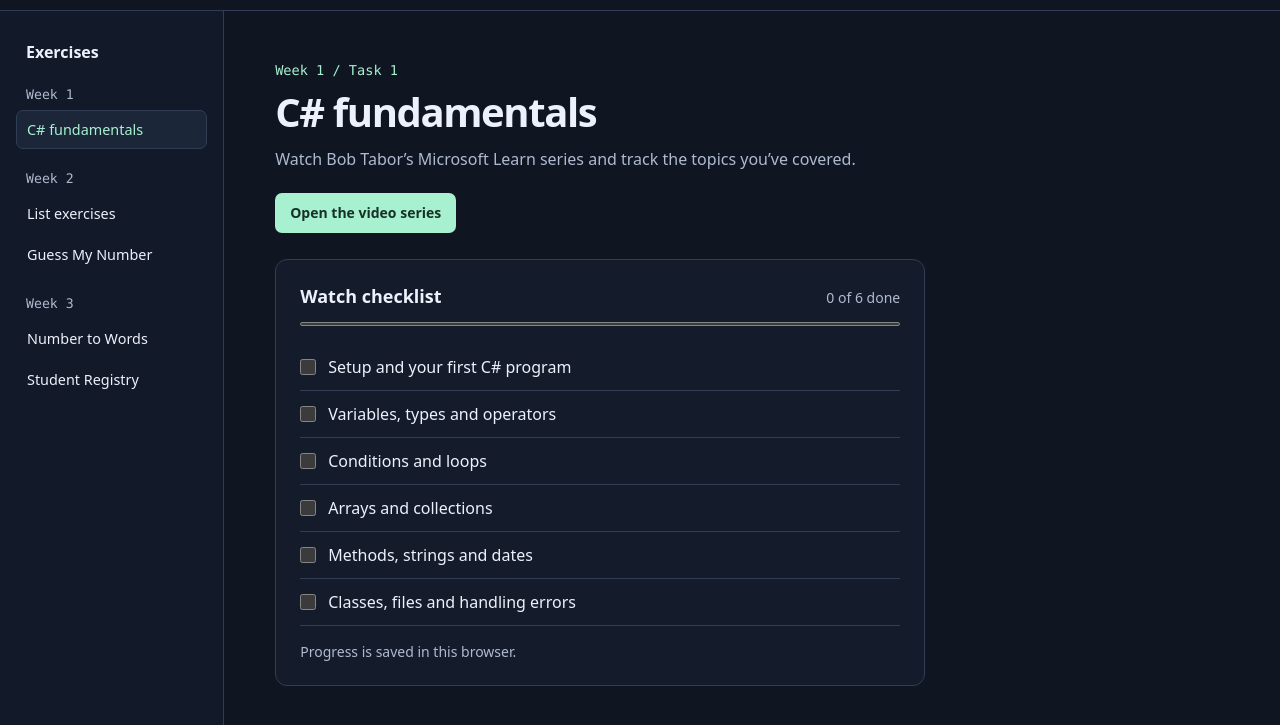
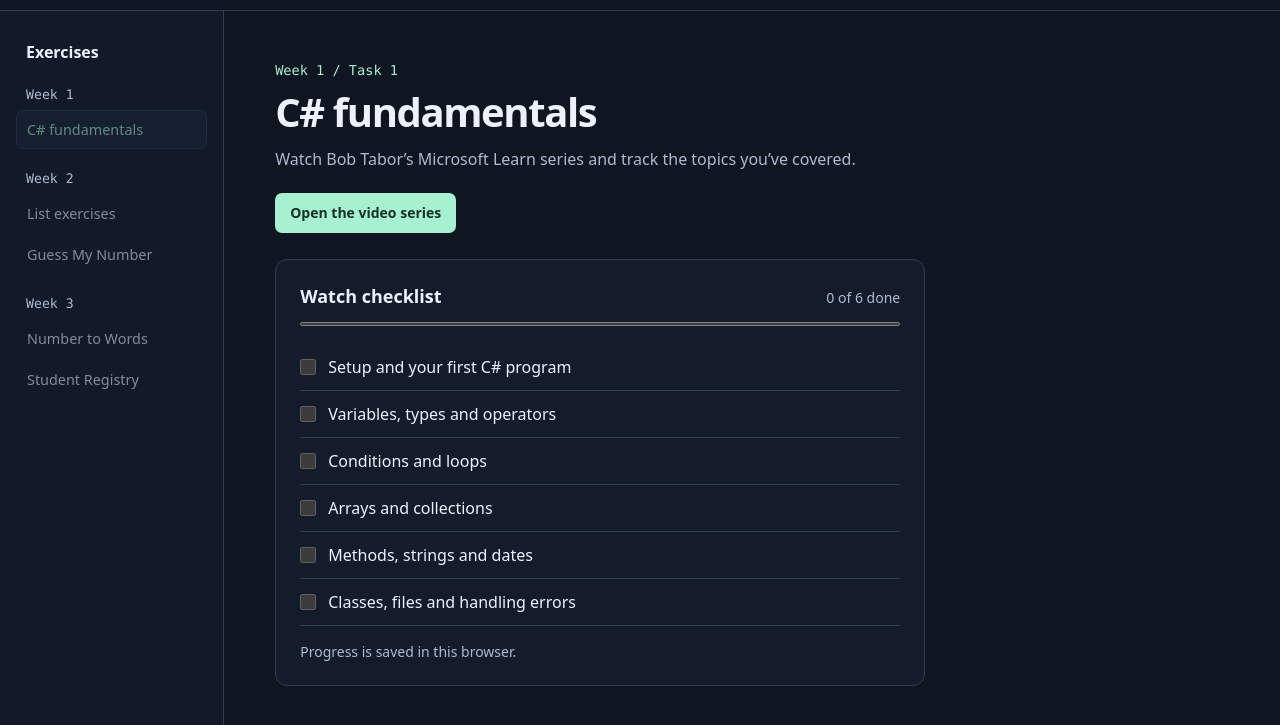
Before and after one commit to DavidYoyei/csharp-onboarding, a plain HTML site: page BrowserHost/wwwroot/index.html in a window 1280 px wide. Shown: the part 53-778 px from the top of the page. Drawn offline with Linux system fonts and the light colour scheme.

Commit message:
Enable workspace controls after initialization

```diff
--- a/BrowserHost/wwwroot/index.html
+++ b/BrowserHost/wwwroot/index.html
@@ -19,17 +19,17 @@
       <h2>Exercises</h2>
       <div class="week">
         <h3>Week 1</h3>
-        <button type="button" data-exercise="course" aria-current="page">C# fundamentals</button>
+        <button type="button" data-exercise="course" aria-current="page" disabled>C# fundamentals</button>
       </div>
       <div class="week">
         <h3>Week 2</h3>
-        <button type="button" data-exercise="ListExercises">List exercises</button>
-        <button type="button" data-exercise="GuessMyNumber">Guess My Number</button>
+        <button type="button" data-exercise="ListExercises" disabled>List exercises</button>
+        <button type="button" data-exercise="GuessMyNumber" disabled>Guess My Number</button>
       </div>
       <div class="week">
         <h3>Week 3</h3>
-        <button type="button" data-exercise="NumberToWords">Number to Words</button>
-        <button type="button" data-exercise="StudentRegistry">Student Registry</button>
+        <button type="button" data-exercise="NumberToWords" disabled>Number to Words</button>
+        <button type="button" data-exercise="StudentRegistry" disabled>Student Registry</button>
       </div>
     </nav>
 
@@ -47,12 +47,12 @@
             <span id="progress" role="status">0 of 6 done</span>
           </div>
           <progress id="course-progress" max="6" value="0" aria-label="Week 1 progress"></progress>
-          <label><input type="checkbox" value="setup">Setup and your first C# program</label>
-          <label><input type="checkbox" value="basics">Variables, types and operators</label>
-          <label><input type="checkbox" value="flow">Conditions and loops</label>
-          <label><input type="checkbox" value="collections">Arrays and collections</label>
-          <label><input type="checkbox" value="methods">Methods, strings and dates</label>
-          <label><input type="checkbox" value="classes">Classes, files and handling errors</label>
+          <label><input type="checkbox" value="setup" disabled>Setup and your first C# program</label>
+          <label><input type="checkbox" value="basics" disabled>Variables, types and operators</label>
+          <label><input type="checkbox" value="flow" disabled>Conditions and loops</label>
+          <label><input type="checkbox" value="collections" disabled>Arrays and collections</label>
+          <label><input type="checkbox" value="methods" disabled>Methods, strings and dates</label>
+          <label><input type="checkbox" value="classes" disabled>Classes, files and handling errors</label>
           <p class="muted">Progress is saved in this browser.</p>
         </div>
       </section>
--- a/BrowserHost/wwwroot/workspace.js
+++ b/BrowserHost/wwwroot/workspace.js
@@ -105,6 +105,7 @@ function setupChecklist() {
       save("week1/" + box.value, box.checked ? "done" : "");
       updateProgress();
     });
+    box.disabled = false;
   }
   updateProgress();
 }
@@ -399,8 +400,10 @@ element("console-form").addEventListener("submit", (event) => {
   Atomics.notify(state, 0);
 });
 
-setupChecklist();
 if (await enableConsoleInput()) {
+  setupChecklist();
+  for (const button of navButtons)
+    button.disabled = false;
   const selected = readSaved("exercise");
   if (selection === 0 && Object.hasOwn(exercises, selected))
     await selectExercise(selected);
--- a/checks/browser.mjs
+++ b/checks/browser.mjs
@@ -76,6 +76,7 @@ try {
 
   await page.getByRole("checkbox", { name: "Setup and your first C# program" }).check();
   await page.reload();
+  await page.waitForFunction(() => document.querySelector('input[value="setup"]:enabled'));
   assert.equal(await page.getByRole("checkbox", { name: "Setup and your first C# program" }).isChecked(), true);
 
   await choose("List exercises");
```
